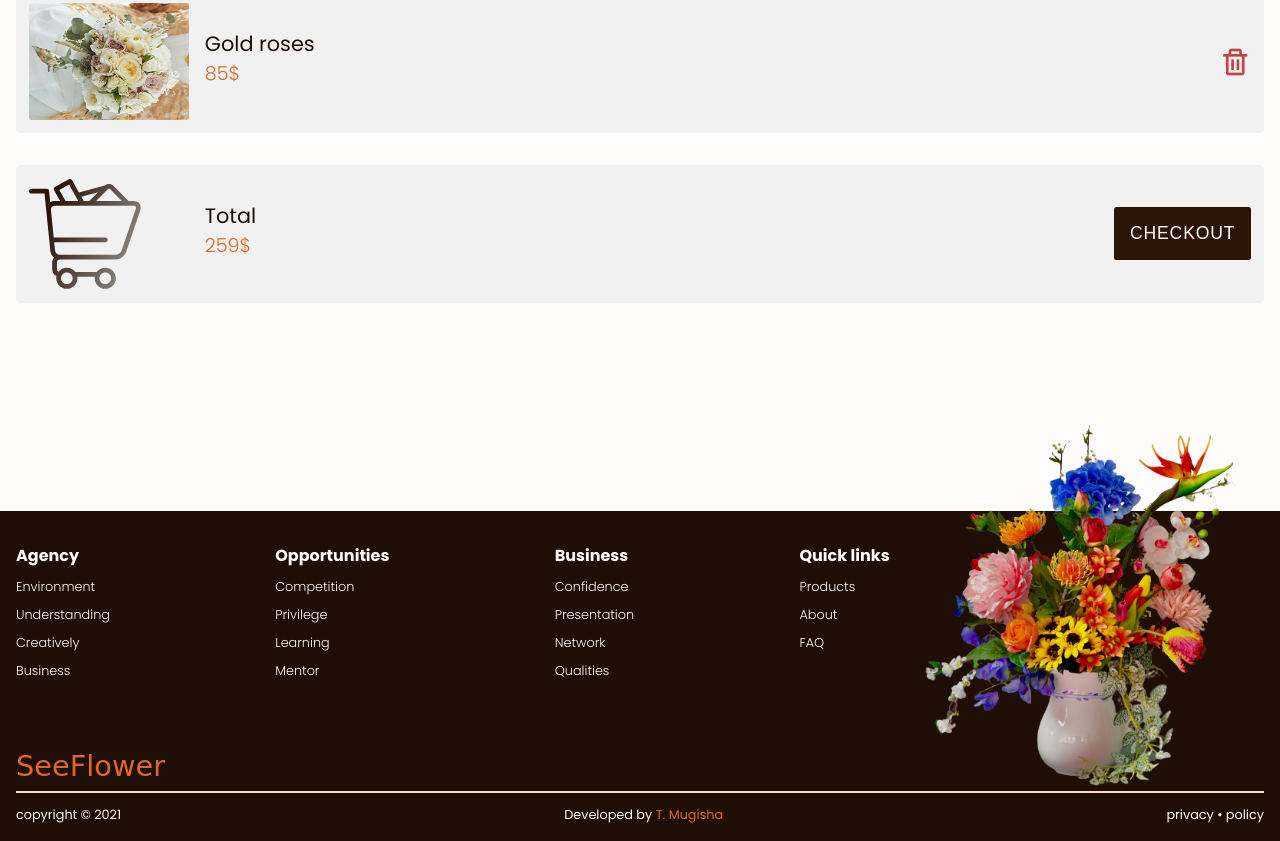
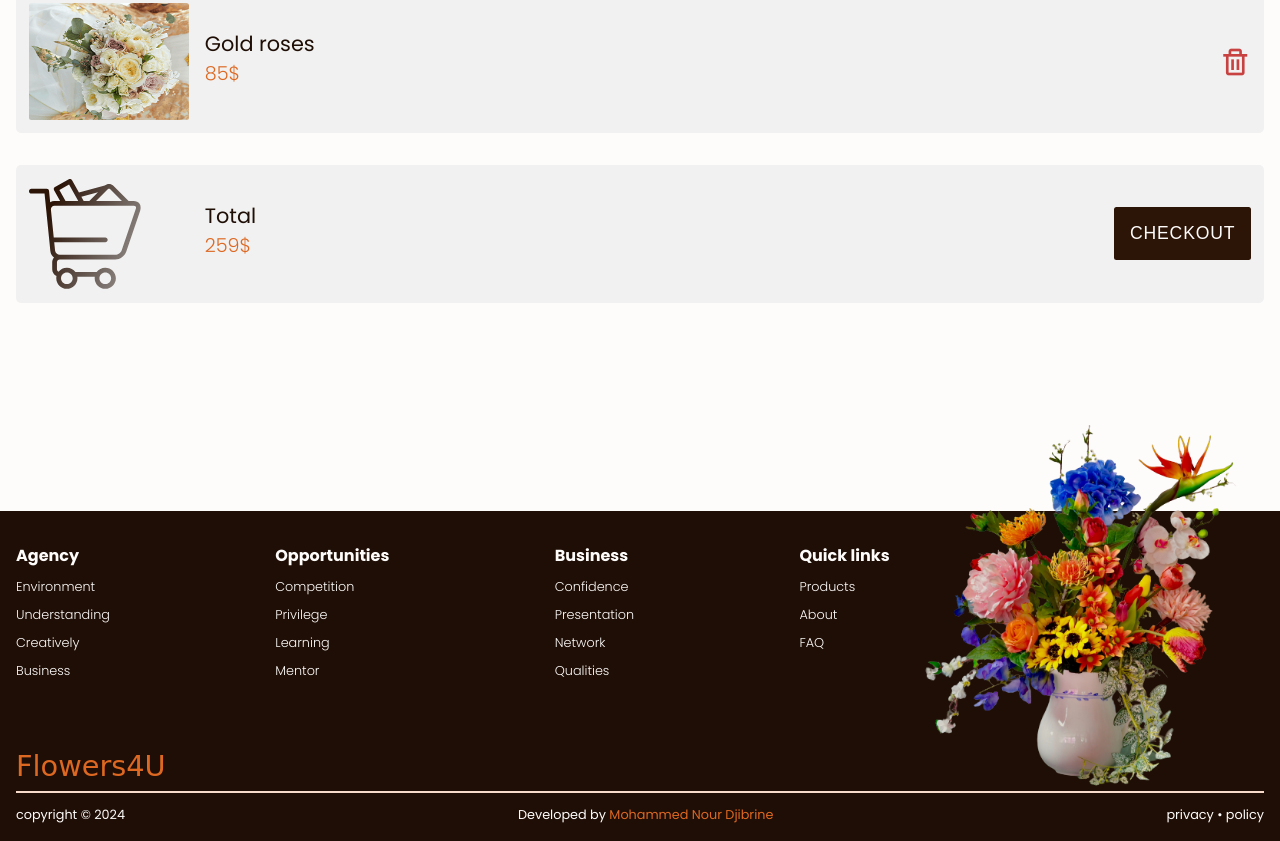
Before and after one commit to mnourdjibrine/Flowers4U2.github.io, a plain HTML site: page in_cart.html in a window 1280 px wide. Shown: the part 516-1357 px from the top of the page. Drawn offline with nearby package versions, Linux system fonts and the light colour scheme; a web font is replaced by a local one.

Commit message:
Update in_cart.html

```diff
--- a/in_cart.html
+++ b/in_cart.html
@@ -220,10 +220,10 @@
         </div>
 
         <div class="lower-footer">
-            <div class="logo-footer logo">SeeFlower</div>
+            <div class="logo-footer logo">Flowers4U</div>
             <div class="copy">
-                <span class="lower-footer-link copyright">copyright © 2021</span>
-                <span class="lower-footer-link developer">Developed by <a href="https://thierrymugisha.me" target="_blank">T. Mugisha</a></span>
+                <span class="lower-footer-link copyright">copyright © 2024</span>
+                <span class="lower-footer-link developer">Developed by <a href="https://thierrymugisha.me" target="_blank">Mohammed Nour Djibrine</a></span>
                 <span class="lower-footer-link privacy">privacy • policy</span>
             </div>
         </div>
```
